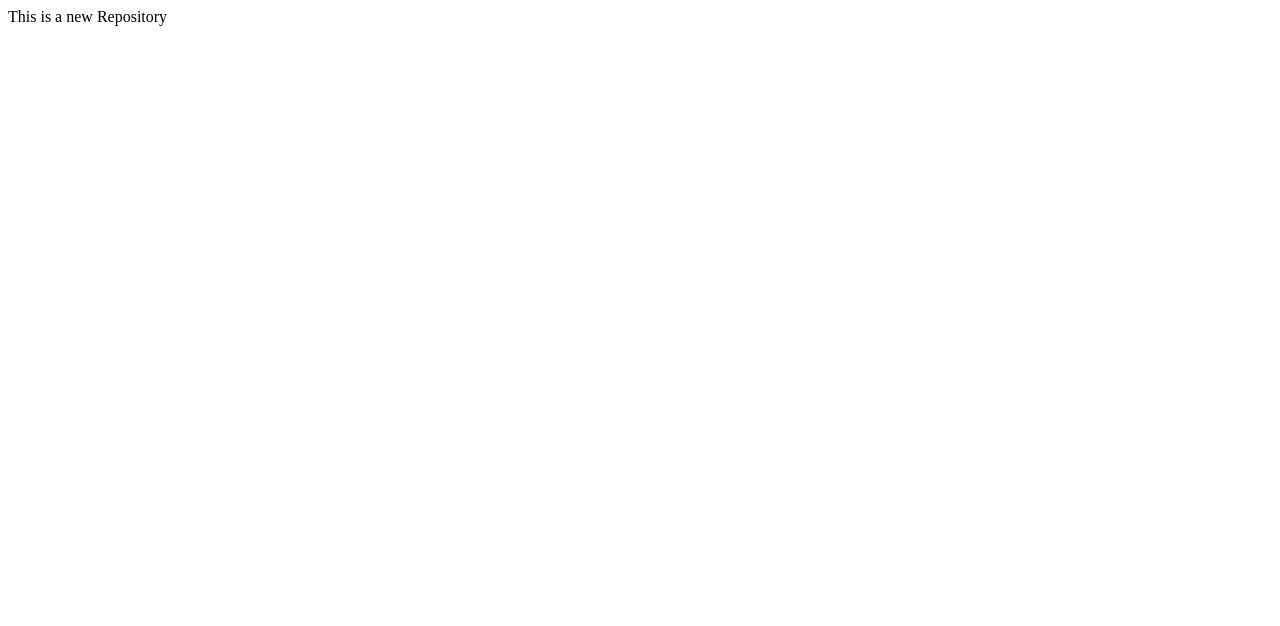
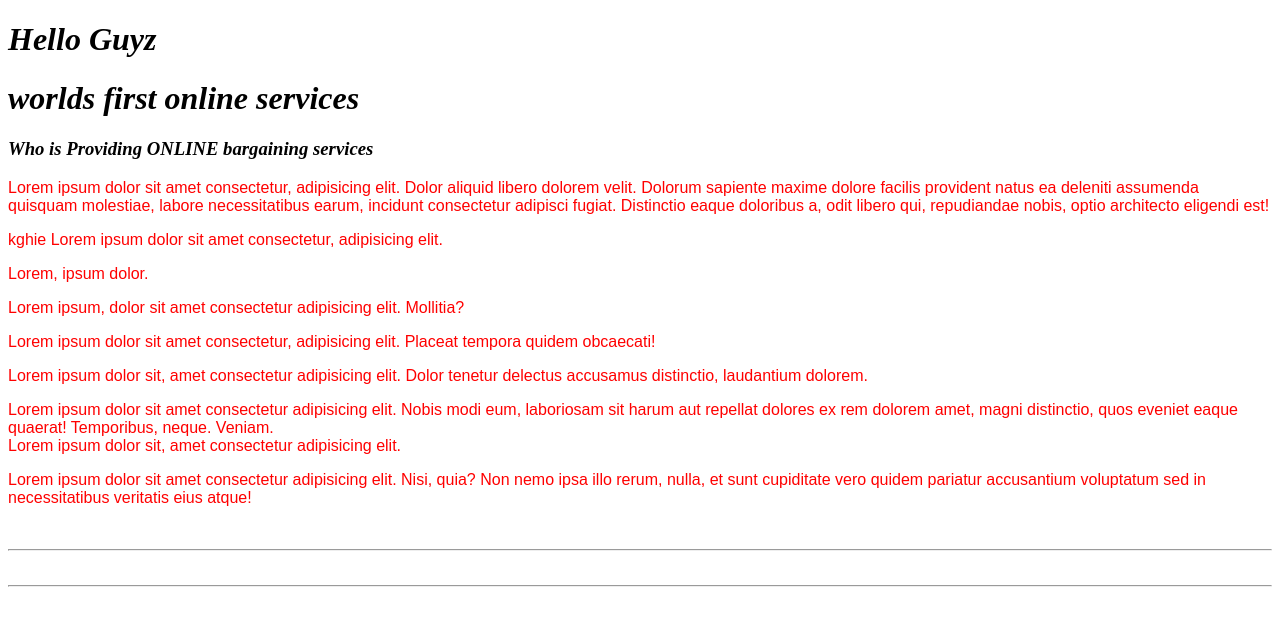
Before and after one commit to AK8959/local-repo, a plain HTML site: page index.html in a window 1280 px wide. Drawn offline with Linux system fonts and the light colour scheme.

Commit message:
new thing

```diff
--- a/index.html
+++ b/index.html
@@ -1 +1,42 @@
-<p>This is a new Repository</p>
+<!DOCTYPE html>
+<html lang="en">
+
+<head>
+    <meta charset="UTF-8">
+    <meta http-equiv="X-UA-Compatible" content="IE=edge">
+    <meta name="viewport" content="width=device-width, initial-scale=1.0">
+    <title>Earthenhand</title>
+    <link rel="stylesheet" href="style.css">
+</head>
+
+<body>
+    <h1><em> <strong>Hello Guyz</strong></em></h1>
+    <h1> <strong> <em> worlds first online services </em></strong></h1>
+    <h3> <em> Who is Providing ONLINE bargaining services</em></h3>
+    <!-- lorem dumy text for domy text for multiple  words just also add value which is requird  -->
+
+    <P>Lorem ipsum dolor sit amet consectetur, adipisicing elit. Dolor aliquid libero dolorem velit. Dolorum sapiente
+        maxime dolore facilis provident natus ea deleniti assumenda quisquam molestiae, labore necessitatibus earum,
+        incidunt consectetur adipisci fugiat. Distinctio eaque doloribus a, odit libero qui, repudiandae nobis, optio
+        architecto eligendi est!</P>
+    <p>kghie Lorem ipsum dolor sit amet consectetur, adipisicing elit.</p>
+    <p>Lorem, ipsum dolor.</p>
+    <p>Lorem ipsum, dolor sit amet consectetur adipisicing elit. Mollitia?</p>
+    <p>Lorem ipsum dolor sit amet consectetur, adipisicing elit. Placeat tempora quidem obcaecati!</p>
+    <p>Lorem ipsum dolor sit, amet consectetur adipisicing elit. Dolor tenetur delectus accusamus distinctio, laudantium
+        dolorem.</p>
+    <p>Lorem ipsum dolor sit amet consectetur adipisicing elit. Nobis modi eum, laboriosam sit harum aut repellat
+        dolores ex rem dolorem amet, magni distinctio, quos eveniet eaque quaerat! Temporibus, neque. Veniam. <br>Lorem
+        ipsum dolor sit, amet consectetur adipisicing elit.</p>
+    <!-- control + enter for jump to new line without using mouse -->
+    <p>Lorem ipsum dolor sit amet consectetur adipisicing elit. Nisi, quia? Non nemo ipsa illo rerum, nulla, et sunt
+        cupiditate vero quidem pariatur accusantium voluptatum sed in necessitatibus veritatis eius atque!</p>
+    <br>
+    <hr>
+    <br>
+    <hr>
+    <br>
+
+</body>
+
+</html>
--- a/style.css
+++ b/style.css
@@ -1,3 +1,4 @@
 p{
     color: red;
+    font-family: Arial, Helvetica, sans-serif;
 }
```
